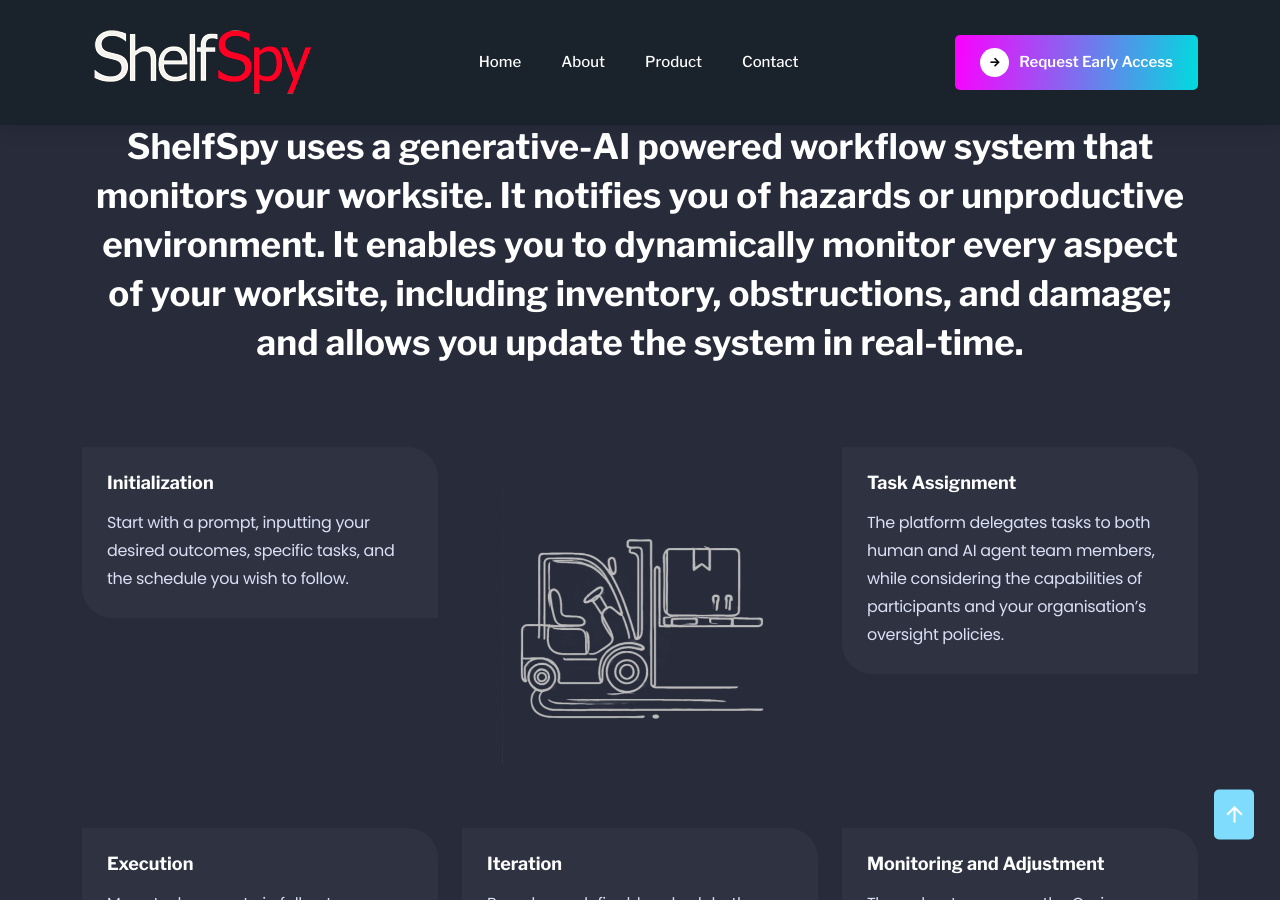
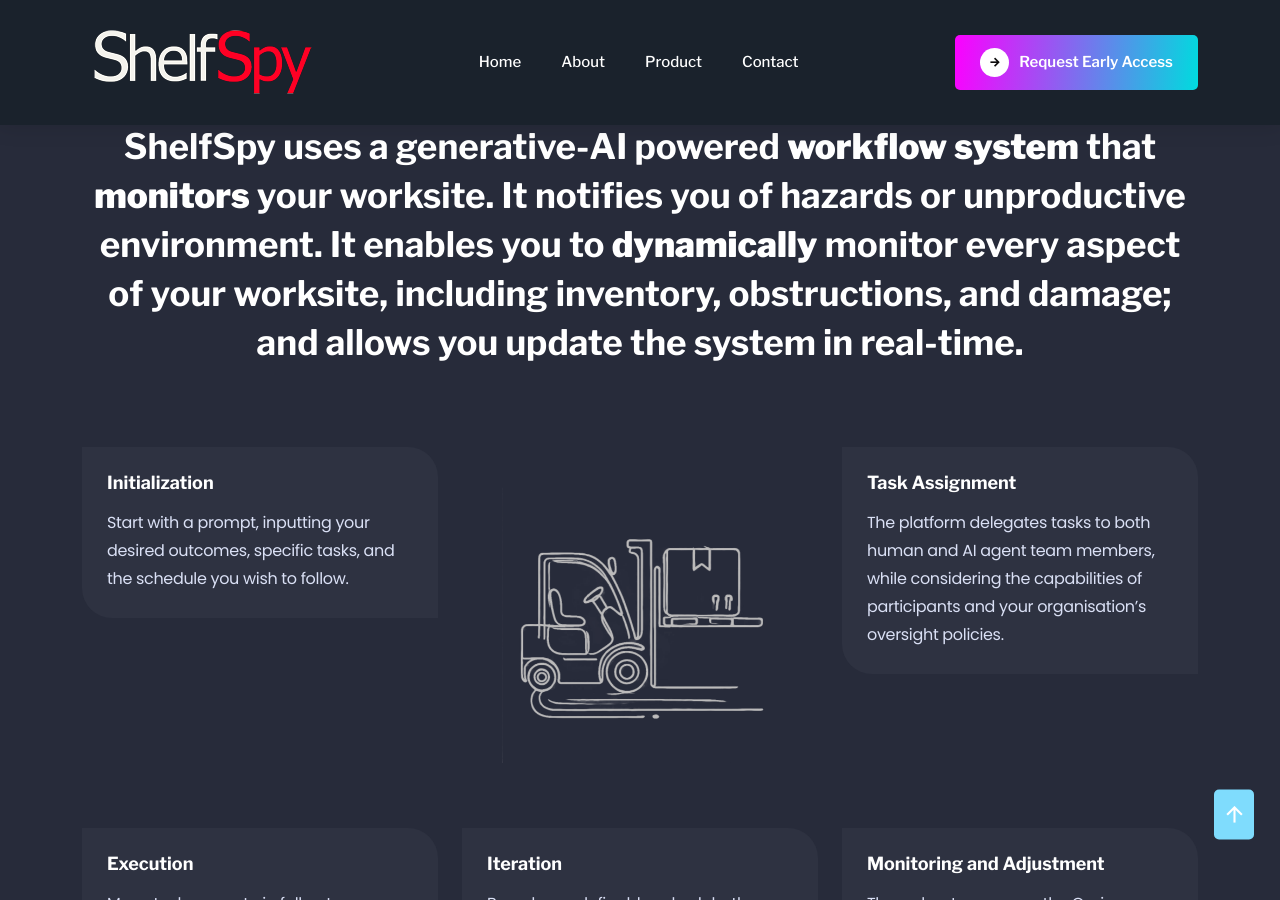
Before and after one commit to ShelfSpy/shelfspy.github.io, a Jekyll site: the page docs/index.html, which Jekyll copies as it is, in a window 1280 px wide and 900 px high, scrolled down 1616 px. Built offline with Jekyll 4.4.1, drawn with Linux system fonts in a browser that asks for light colours.

Commit message:
highligted some words in text description

```diff
--- a/docs/index.html
+++ b/docs/index.html
@@ -231,10 +231,12 @@
 	<div class="container">
 		<div class="section-title text-center style-2" data-cue="slideInUp">
 			<span class="d-block">How it works</span>
-			<h2>ShelfSpy uses a generative-AI powered workflow system that monitors your worksite.
+			<h2>
+				ShelfSpy uses a generative-AI powered <strong>workflow system</strong> that <strong>monitors</strong> your worksite.
 				It notifies you of hazards or unproductive environment.
-				It enables you to dynamically monitor every aspect of your worksite,
-				including inventory, obstructions, and damage; and allows you update the system in real-time.</h2>
+				It enables you to <strong>dynamically</strong> monitor every aspect of your worksite,
+				including inventory, obstructions, and damage; and allows you update the system in real-time.
+			</h2>
 
 		</div>
 		<div class="row" data-cues="fadeIn">
```
